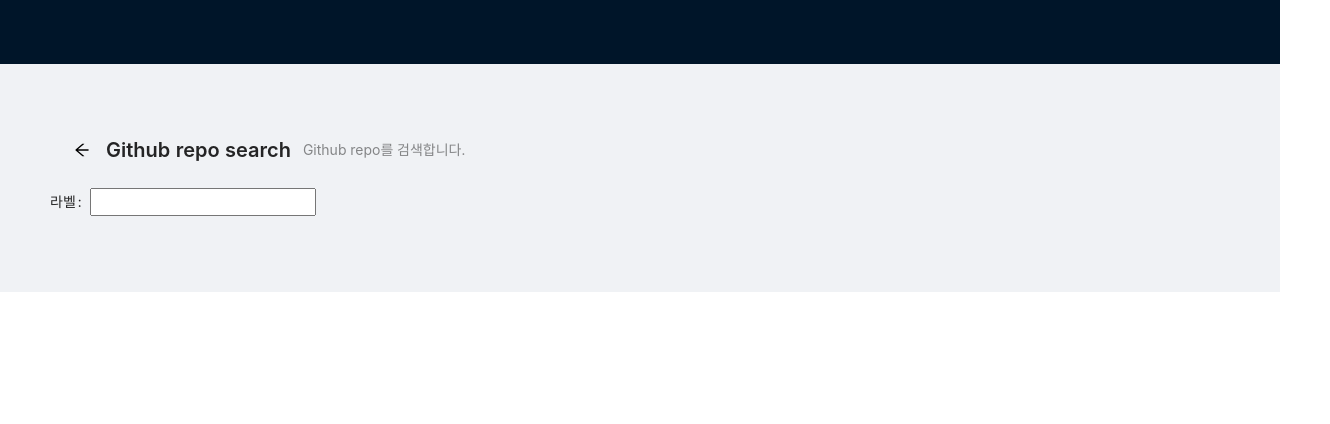
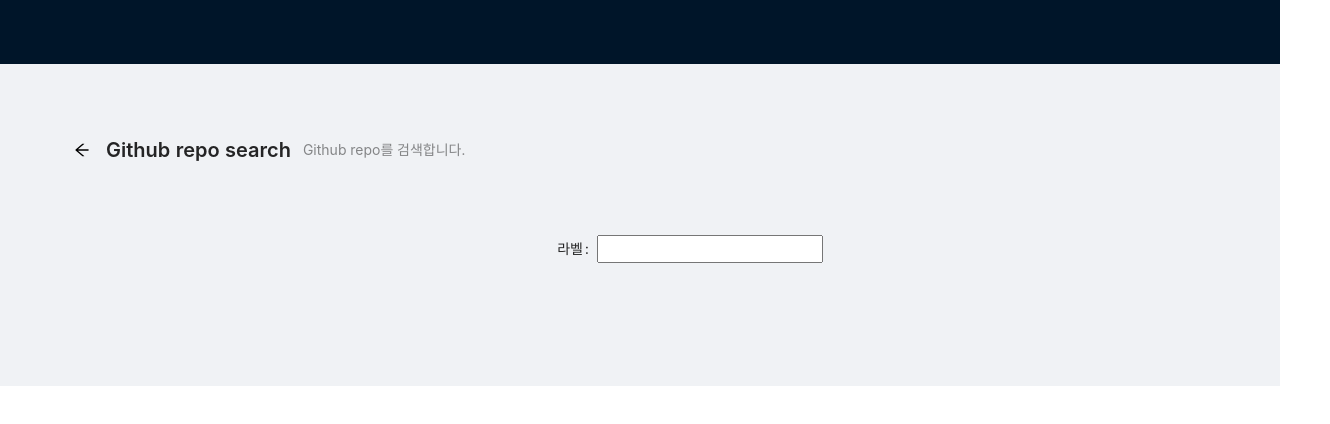
Before and after one commit to trustyoo86/next-starter, a Next.js app: page /search in a window 1280 px wide. Shown: the top 424 px of the page, 1330 px wide, since content can reach past the window. Built offline with nearby package versions, Linux system fonts and the light colour scheme.

Commit message:
feat(modify-textinput): Modify textinput component
* Modify textinput component

```diff
--- a/next.config.js
+++ b/next.config.js
@@ -6,7 +6,8 @@ module.exports = {
   webpack: (config) => {
     config.plugins.resolve = {
       alias: {
-        '_components': resolve(SRC_PATH, 'components'),
+        '@/components': resolve(SRC_PATH, 'components'),
+        '@/containers': resolve(SRC_PATH, 'containers'),
       },
     };
 
--- a/pages/search.tsx
+++ b/pages/search.tsx
@@ -1,7 +1,8 @@
 import { API } from '../app-config';
 import { GetServerSideProps } from 'next';
+
 import SectionHeader from '@/components/SectionHeader';
-import TextForm from '@/components/TextForm';
+import SearchForm from '@/containers/SearchForm';
 
 const { URL, AUTH_KEY } = API;
 
@@ -13,7 +14,7 @@ function Search(props) {
       <SectionHeader
         title='Github repo search'
         subTitle='Github repo를 검색합니다.' />
-      <TextForm />
+      <SearchForm />
     </div>
   );
 }
--- a/src/components/TextForm/index.tsx
+++ b/src/components/TextForm/index.tsx
@@ -1,18 +1,34 @@
+import { useState, FormEvent } from 'react';
 import { Form, Input } from 'antd';
 
 interface IProps {
   label?: string;
   name?: string;
-  onChange?: () => void;
+  value?: string | number;
+  onChange?: Function;
+  onKeyup?: () => void;
+  onKeydown?: () => void;
+  onInput?: () => void;
 }
 
-function TextForm({ label = '라벨', name = 'test', onChange = () => {} }: IProps) {
+function TextForm({ label = '라벨', value, name = 'test', onChange = () => {} }: IProps) {
+  const [inputVal, setValue] = useState(value);
+
+  const changeHandler = (e: FormEvent<HTMLInputElement>) => {
+    const { value } = e.target as HTMLInputElement;
+    setValue(value);
+    onChange(e);
+  };
+
   return (
     <Form.Item
       label={label}
       name={name}
     >
-      <input onChange={onChange} />
+      <input
+        name={name}
+        onChange={changeHandler}
+        value={inputVal} />
     </Form.Item>
   );
 }
--- /dev/null
+++ b/src/containers/SearchForm/index.tsx
@@ -0,0 +1,21 @@
+import TextForm from '@/components/TextForm';
+
+const styles = {
+  container: {
+    width: '100vw',
+    height: 150,
+    display: 'flex',
+    justifyContent: 'center',
+    alignItems: 'center',
+  },
+};
+
+function SearchForm() {
+  return (
+    <div style={styles.container}>
+      <TextForm />
+    </div>
+  );
+}
+
+export default SearchForm;
--- a/tsconfig.json
+++ b/tsconfig.json
@@ -13,9 +13,8 @@
     ],
     "baseUrl": ".",
     "paths": {
-      "@/components/*": [
-        "./src/components/*"
-      ]
+      "@/components/*": ["./src/components/*"],
+      "@/containers/*": ["./src/containers/*"]
     },
     "target": "esnext",
     "lib": [
```
Also changed, not shown: src/components/index.tsx (added, +9 -0 lines), 1 other file (tests, documents, lock files or other folders).
